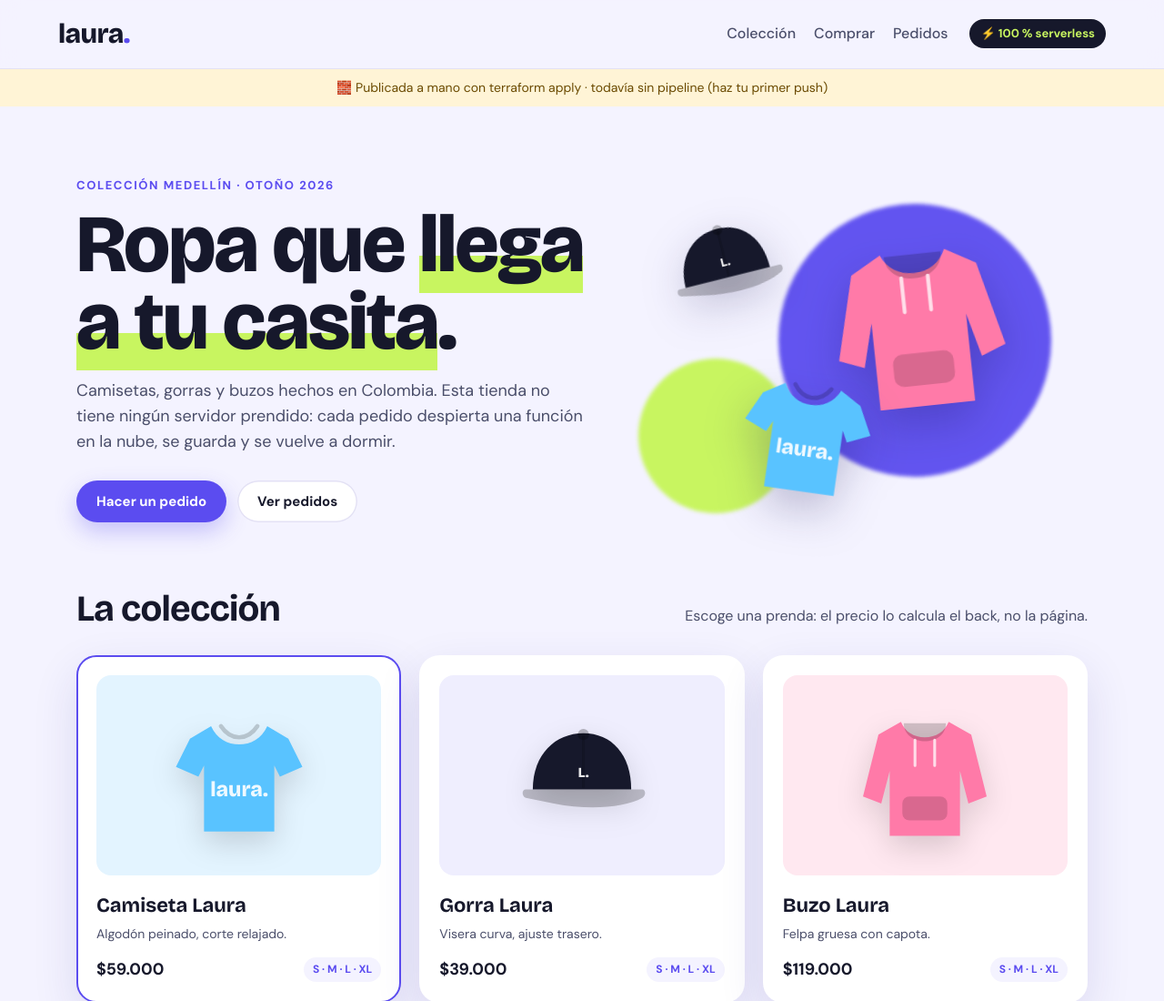
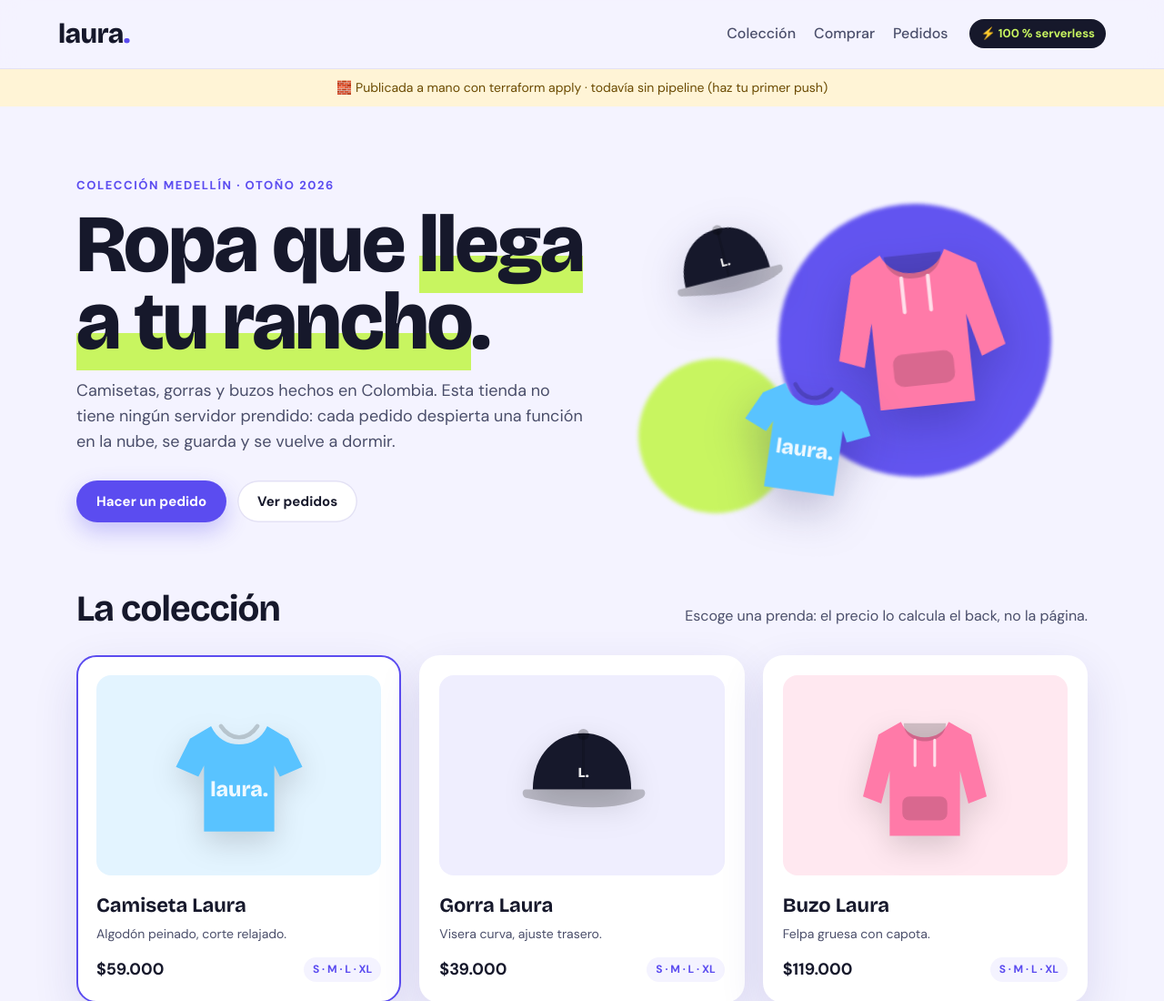
Before and after one commit to jhonatanbetancurgarcia10-oss/Estucyber, a plain HTML site: page tienda-laura-cicd/front/index.html in a window 1280 px wide. Shown: the top 1100 px of the page at 91% size. Drawn offline with nearby package versions, Linux system fonts and the light colour scheme; a script that the page names is missing.

Commit message:
leve actualizacion front

```diff
--- a/tienda-laura-cicd/front/index.html
+++ b/tienda-laura-cicd/front/index.html
@@ -25,7 +25,7 @@
   <section class="portada">
     <div class="portada-texto">
       <p class="antetitulo">Colección Medellín · otoño 2026</p>
-      <h1>Ropa que <em>llega a tu casita</em>.</h1>
+      <h1>Ropa que <em>llega a tu rancho</em>.</h1>
       <p class="bajada">Camisetas, gorras y buzos hechos en Colombia. Esta tienda no tiene ningún servidor prendido: cada pedido despierta una función en la nube, se guarda y se vuelve a dormir.</p>
       <div class="portada-botones">
         <a class="boton" href="#pedido">Hacer un pedido</a>
```
Also changed, not shown: 3 other files.
